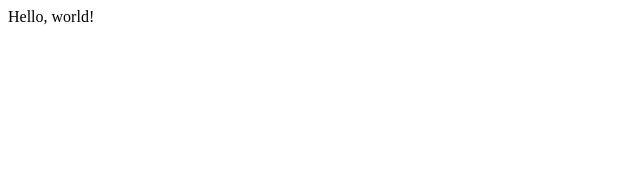
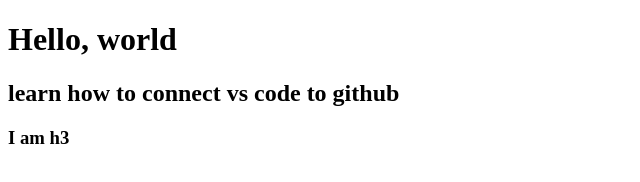
Before and after one commit to yunxihan/lecture0, a plain HTML site: page index.html in a window 1280 px wide. Shown: the whole page, without its empty margins (0-640 px from the left). Drawn offline with Linux system fonts and the light colour scheme.

Commit message:
change h3

```diff
--- a/index.html
+++ b/index.html
@@ -4,6 +4,8 @@
         <title>My Webpage</title>
     </head>
     <body>
-        Hello, world!
+        <h1>Hello, world</h1>
+        <h2>learn how to connect vs code to github</h2>
+        <h3>I am h3</h3>
     </body>
 </html>
```
